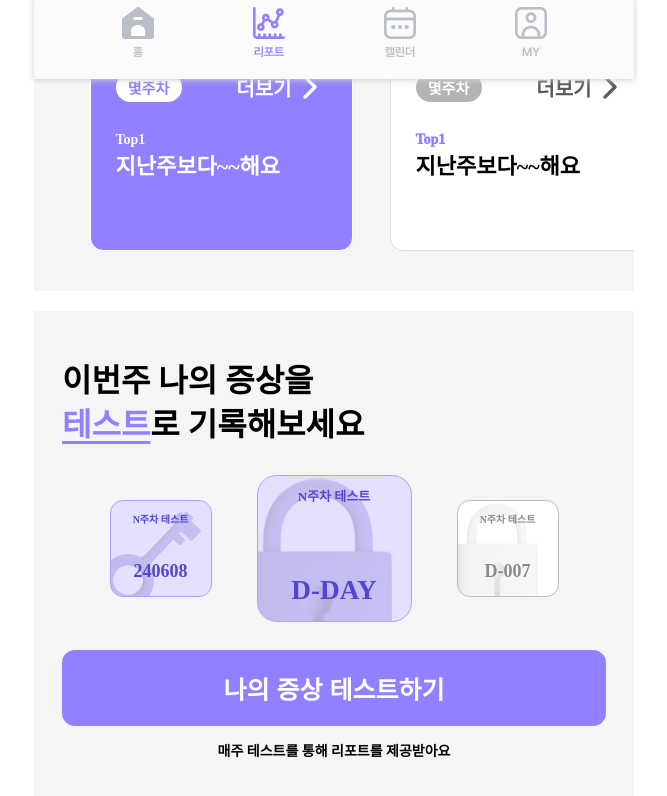
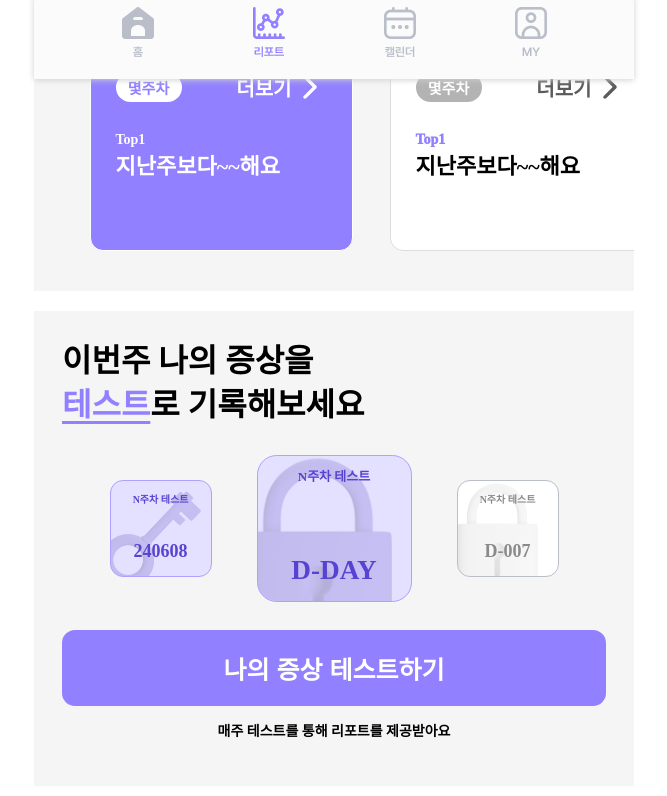
Before and after one commit to Likelion-YeungNam-Univ/12th-holing-web, a React (Create React App) app: page /report in a window 1280 px wide. Shown: the part 721-1517 px from the top of the page, without its empty margins (306-973 px from the left). Built offline with nearby package versions, Linux system fonts and the light colour scheme.

Commit message:
fix: warning으로 인해 p태그를 span으로 변경

```diff
--- a/src/styles/report/GotoTestItem-styled.js
+++ b/src/styles/report/GotoTestItem-styled.js
@@ -17,7 +17,7 @@ export const GotoTestWrapper = styled.div`
   padding: 28px;
   margin-top: 20px;
 `
-export const TopTitle = styled.p`
+export const TopTitle = styled.span`
   font-size: 32px;
   font-weight: 700;
   line-height: 44px;
```
